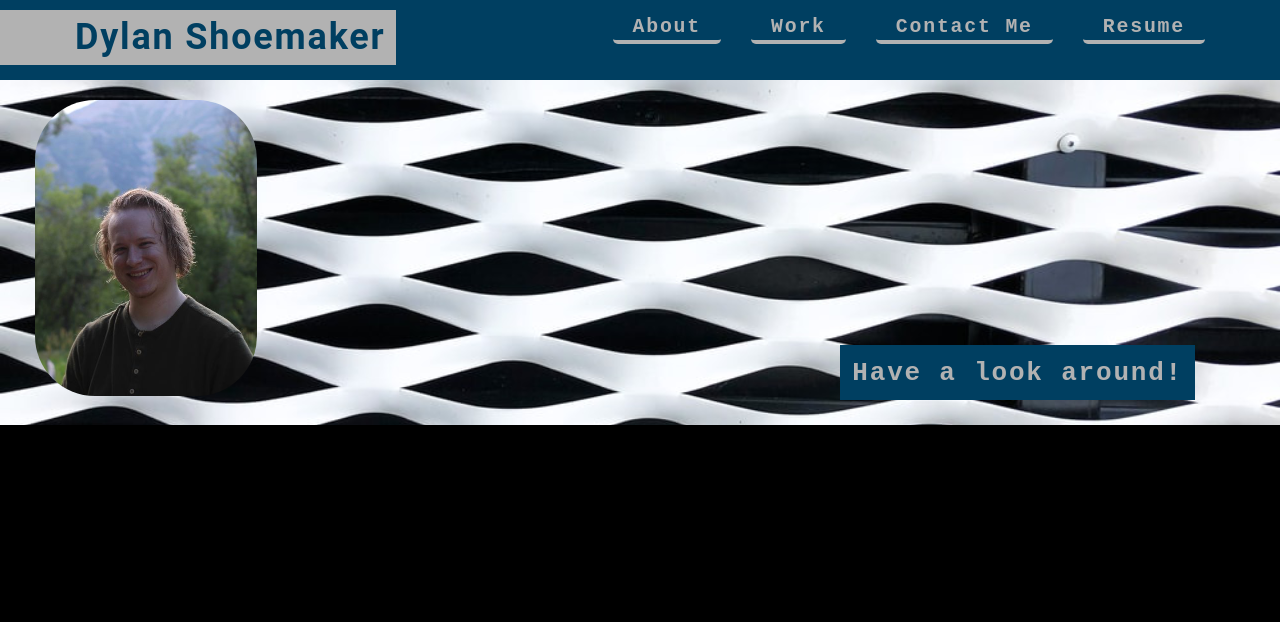
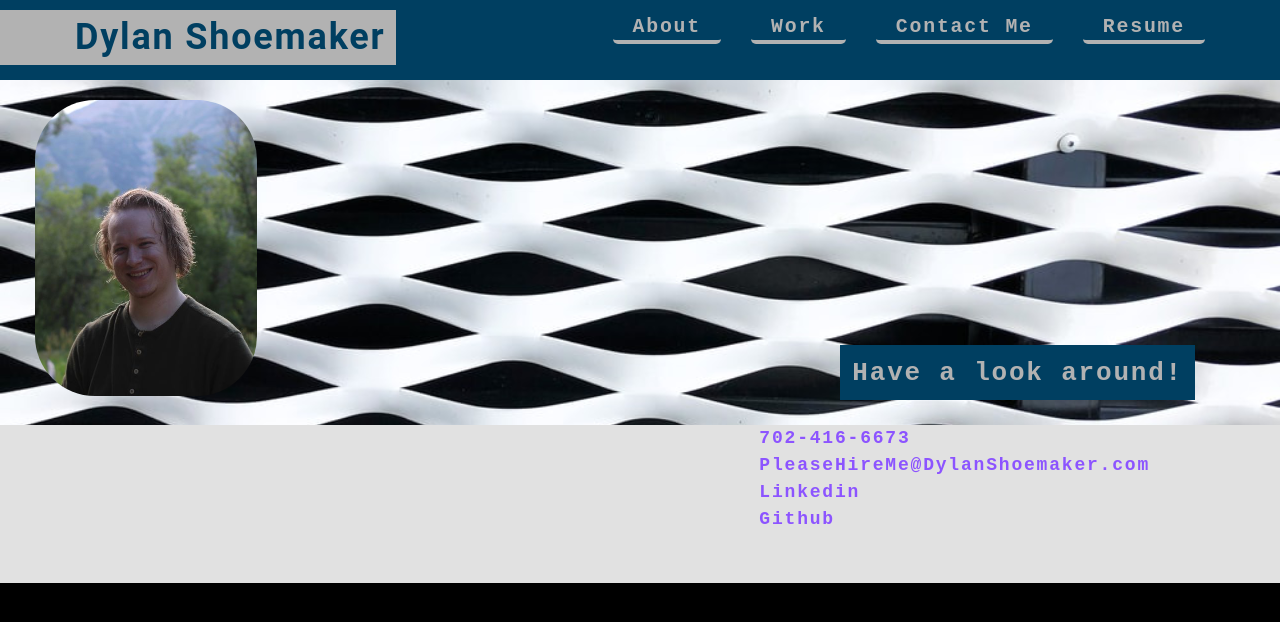
Before and after one commit to dylanshoemaker/react-portfolio, a React (Create React App) app: page / in a window 1280 px wide. Shown: the top 622 px of the page. Built offline with nearby package versions, Linux system fonts and the light colour scheme.

Commit message:
change name of contact component to Footer

```diff
--- a/src/App.js
+++ b/src/App.js
@@ -4,7 +4,7 @@ import "./App.css";
 import Header from "./components/Header";
 import Hero from "./components/Hero";
 import About from "./components/About";
-import Contact from "./components/Contact";
+import Footer from "./components/Footer";
 import Work from "./components/Work";
 import Resume from "./components/Resume";
 
@@ -16,9 +16,10 @@ function App() {
       <Switch>
         <Route path="/about" component={About} />
         <Route path="/work" component={Work} />
-        <Route path="/contact" component={Contact} />
+        {/* <Route path="/contact" component={Contact} /> */}
         <Route path="/resume" component={Resume} />
       </Switch>
+      <Footer/>
     </Router>
   );
 }
--- a/src/components/Contact/index.js
+++ /dev/null
@@ -1 +0,0 @@
-export { default } from './Contact';
--- a/src/components/Contact/Contact.jsx
+++ b/src/components/Footer/Footer.jsx
@@ -1,16 +1,15 @@
 import React from "react";
 
 
-function Contact() {
+function Footer() {
 
   return (
     <section id="contact-me" class="contact-me">
       <div class="step">
         <h2>
-          <span class="full-text">Contact Me</span>
-          <span class="short-text">Contact Me</span>
+
         </h2>
-        <div class="aside">
+        <div>
           <nav>
             <ul>
               <li>
@@ -37,4 +36,4 @@ function Contact() {
   );
 }
 
-export default Contact;
+export default Footer;
--- /dev/null
+++ b/src/components/Footer/index.js
@@ -0,0 +1 @@
+export { default } from './Footer';
--- a/src/components/Header/Header.jsx
+++ b/src/components/Header/Header.jsx
@@ -1,8 +1,6 @@
 import React from "react";
 import { Link } from 'react-router-dom';
 const Header = () => {
-
-
 
   return (
     <header>
```
